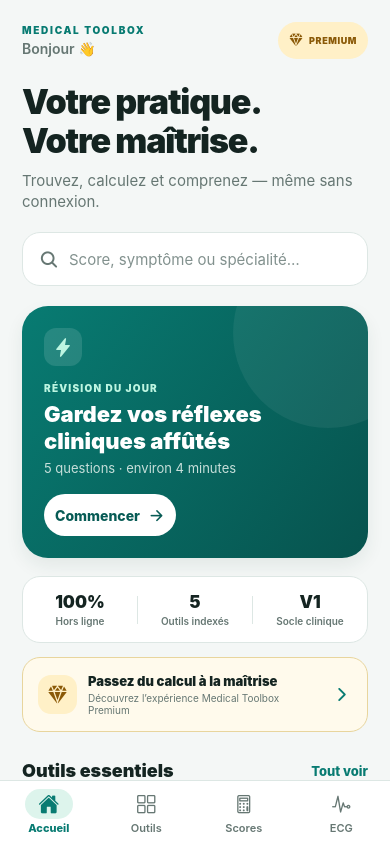
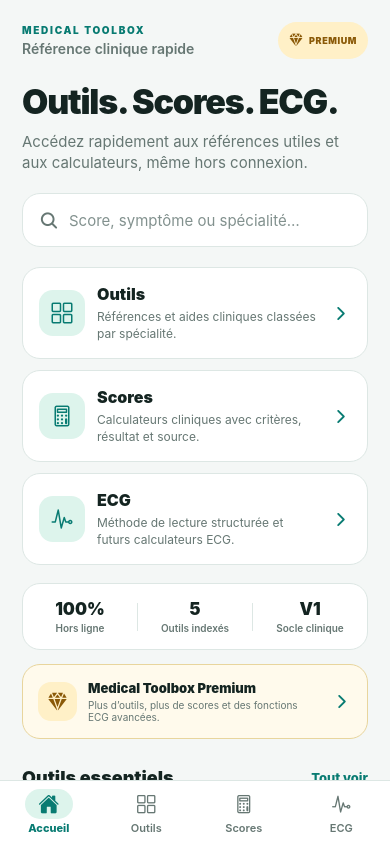
Before and after one commit to TOKYO203/tools, a React Native app: screen / in a window 390 px wide. Built offline with nearby package versions, Linux system fonts and the light colour scheme.

Commit message:
feat: focus home on tools scores and ECG

```diff
--- a/src/screens/HomeScreen.tsx
+++ b/src/screens/HomeScreen.tsx
@@ -1,5 +1,4 @@
 import Ionicons from '@expo/vector-icons/Ionicons';
-import { LinearGradient } from 'expo-linear-gradient';
 import { useState } from 'react';
 import { Pressable, ScrollView, StyleSheet, Text, View } from 'react-native';
 import { SearchBar } from '../components/SearchBar';
@@ -7,34 +6,64 @@ import { ToolCard } from '../components/ToolCard';
 import { clinicalRegistry, searchClinicalTools } from '../domain/clinical/registry';
 import { ClinicalTool } from '../domain/clinical/types';
 import { useActivity } from '../state/ActivityContext';
-import { colors, radius, shadow, spacing } from '../theme/tokens';
+import { colors, radius, spacing } from '../theme/tokens';
 
-export function HomeScreen({ onOpenTool, onBrowse, onPremium }: { onOpenTool: (tool: ClinicalTool) => void; onBrowse: () => void; onPremium: () => void }) {
+export function HomeScreen({ onOpenTool, onBrowse, onScores, onEcg, onPremium }: {
+  onOpenTool: (tool: ClinicalTool) => void;
+  onBrowse: () => void;
+  onScores: () => void;
+  onEcg: () => void;
+  onPremium: () => void;
+}) {
   const [query, setQuery] = useState('');
   const { activities } = useActivity();
   const results = searchClinicalTools(query);
   const favorites = activities.filter((item) => item.favorite).map((item) => clinicalRegistry.find((tool) => tool.id === item.toolId)).filter((tool): tool is ClinicalTool => !!tool);
   const recent = activities.filter((item) => item.openedAt !== null).slice(0, 3).map((item) => clinicalRegistry.find((tool) => tool.id === item.toolId)).filter((tool): tool is ClinicalTool => !!tool);
+
   return (
     <ScrollView style={styles.screen} contentContainerStyle={styles.content} keyboardShouldPersistTaps="handled">
-      <View style={styles.header}><View><Text style={styles.eyebrow}>MEDICAL TOOLBOX</Text><Text style={styles.greeting}>Bonjour 👋</Text></View><Pressable onPress={onPremium} style={styles.premiumChip}><Ionicons name="diamond" size={14} color="#8A5907" /><Text style={styles.premiumChipText}>PREMIUM</Text></Pressable></View>
-      <Text style={styles.title}>Votre pratique.{`\n`}Votre maîtrise.</Text>
-      <Text style={styles.subtitle}>Trouvez, calculez et comprenez — même sans connexion.</Text>
+      <View style={styles.header}>
+        <View><Text style={styles.eyebrow}>MEDICAL TOOLBOX</Text><Text style={styles.greeting}>Référence clinique rapide</Text></View>
+        <Pressable onPress={onPremium} style={styles.premiumChip}><Ionicons name="diamond" size={14} color="#8A5907" /><Text style={styles.premiumChipText}>PREMIUM</Text></Pressable>
+      </View>
+
+      <Text style={styles.title}>Outils. Scores. ECG.</Text>
+      <Text style={styles.subtitle}>Accédez rapidement aux références utiles et aux calculateurs, même hors connexion.</Text>
       <SearchBar value={query} onChangeText={setQuery} />
+
       {!!query ? (
         <View style={styles.section}><Text style={styles.sectionTitle}>{results.length} résultat{results.length > 1 ? 's' : ''}</Text>{results.map((tool) => <ToolCard key={tool.id} tool={tool} onPress={() => onOpenTool(tool)} compact />)}</View>
       ) : (
         <>
-          <LinearGradient colors={['#087B72', '#07534E']} start={{ x: 0, y: 0 }} end={{ x: 1, y: 1 }} style={styles.hero}>
-            <View style={styles.heroOrb} /><View style={styles.heroIcon}><Ionicons name="flash" size={20} color="#BDF5E1" /></View><Text style={styles.heroLabel}>RÉVISION DU JOUR</Text><Text style={styles.heroTitle}>Gardez vos réflexes cliniques affûtés</Text><Text style={styles.heroText}>5 questions · environ 4 minutes</Text>
-            <Pressable style={styles.heroButton}><Text style={styles.heroButtonText}>Commencer</Text><Ionicons name="arrow-forward" size={17} color={colors.tealDark} /></Pressable>
-          </LinearGradient>
+          <View style={styles.hubs}>
+            <Pressable style={styles.hubCard} onPress={onBrowse}>
+              <View style={styles.hubIcon}><Ionicons name="grid-outline" size={24} color={colors.teal} /></View>
+              <View style={styles.hubBody}><Text style={styles.hubTitle}>Outils</Text><Text style={styles.hubText}>Références et aides cliniques classées par spécialité.</Text></View>
+              <Ionicons name="chevron-forward" size={20} color={colors.teal} />
+            </Pressable>
+            <Pressable style={styles.hubCard} onPress={onScores}>
+              <View style={styles.hubIcon}><Ionicons name="calculator-outline" size={24} color={colors.teal} /></View>
+              <View style={styles.hubBody}><Text style={styles.hubTitle}>Scores</Text><Text style={styles.hubText}>Calculateurs cliniques avec critères, résultat et source.</Text></View>
+              <Ionicons name="chevron-forward" size={20} color={colors.teal} />
+            </Pressable>
+            <Pressable style={styles.hubCard} onPress={onEcg}>
+              <View style={styles.hubIcon}><Ionicons name="pulse-outline" size={24} color={colors.teal} /></View>
+              <View style={styles.hubBody}><Text style={styles.hubTitle}>ECG</Text><Text style={styles.hubText}>Méthode de lecture structurée et futurs calculateurs ECG.</Text></View>
+              <Ionicons name="chevron-forward" size={20} color={colors.teal} />
+            </Pressable>
+          </View>
+
           <View style={styles.stats}><View style={styles.stat}><Text style={styles.statValue}>100%</Text><Text style={styles.statLabel}>Hors ligne</Text></View><View style={styles.divider} /><View style={styles.stat}><Text style={styles.statValue}>{clinicalRegistry.length}</Text><Text style={styles.statLabel}>Outils indexés</Text></View><View style={styles.divider} /><View style={styles.stat}><Text style={styles.statValue}>V1</Text><Text style={styles.statLabel}>Socle clinique</Text></View></View>
-          <Pressable onPress={onPremium} style={styles.premiumBanner}><View style={styles.premiumIcon}><Ionicons name="diamond" size={20} color="#8A5907" /></View><View style={styles.premiumCopy}><Text style={styles.premiumTitle}>Passez du calcul à la maîtrise</Text><Text style={styles.premiumText}>Découvrez l’expérience Medical Toolbox Premium</Text></View><Ionicons name="chevron-forward" size={20} color={colors.teal} /></Pressable>
+
+          <Pressable onPress={onPremium} style={styles.premiumBanner}><View style={styles.premiumIcon}><Ionicons name="diamond" size={20} color="#8A5907" /></View><View style={styles.premiumCopy}><Text style={styles.premiumTitle}>Medical Toolbox Premium</Text><Text style={styles.premiumText}>Plus d’outils, plus de scores et des fonctions ECG avancées.</Text></View><Ionicons name="chevron-forward" size={20} color={colors.teal} /></Pressable>
+
           {!!favorites.length && <><View style={styles.sectionHeader}><Text style={styles.sectionTitle}>Vos favoris</Text><Text style={styles.savedLabel}>{favorites.length} épinglé{favorites.length > 1 ? 's' : ''}</Text></View><View style={styles.sectionCompact}>{favorites.map((tool) => <ToolCard key={tool.id} tool={tool} onPress={() => onOpenTool(tool)} compact />)}</View></>}
           {!!recent.length && <><View style={styles.sectionHeader}><Text style={styles.sectionTitle}>Récemment utilisés</Text></View><View style={styles.sectionCompact}>{recent.map((tool) => <ToolCard key={tool.id} tool={tool} onPress={() => onOpenTool(tool)} compact />)}</View></>}
+
           <View style={styles.sectionHeader}><Text style={styles.sectionTitle}>Outils essentiels</Text><Pressable onPress={onBrowse}><Text style={styles.link}>Tout voir</Text></Pressable></View>
           <View style={styles.section}>{clinicalRegistry.slice(0, 3).map((tool) => <ToolCard key={tool.id} tool={tool} onPress={() => onOpenTool(tool)} />)}</View>
+
           <View style={styles.disclaimer}><Ionicons name="shield-checkmark-outline" size={20} color={colors.teal} /><Text style={styles.disclaimerText}>Aide pédagogique et à la décision. Ne remplace pas le jugement clinique.</Text></View>
         </>
       )}
@@ -43,8 +72,37 @@ export function HomeScreen({ onOpenTool, onBrowse, onPremium }: { onOpenTool: (t
 }
 
 const styles = StyleSheet.create({
-  screen: { flex: 1, backgroundColor: colors.canvas }, content: { padding: spacing.lg, paddingBottom: 38 }, header: { flexDirection: 'row', justifyContent: 'space-between', alignItems: 'center' }, eyebrow: { color: colors.teal, fontSize: 10, fontWeight: '900', letterSpacing: 1.7 }, greeting: { marginTop: 4, color: colors.muted, fontSize: 14, fontWeight: '600' }, premiumChip: { height: 37, paddingHorizontal: 11, borderRadius: radius.pill, backgroundColor: '#FFF0C7', flexDirection: 'row', alignItems: 'center', gap: 6 }, premiumChipText: { color: '#8A5907', fontSize: 9, fontWeight: '900', letterSpacing: .6 },
-  title: { marginTop: 23, color: colors.ink, fontSize: 34, lineHeight: 39, fontWeight: '900', letterSpacing: -1.2 }, subtitle: { marginTop: 10, marginBottom: 20, color: colors.muted, fontSize: 15, lineHeight: 21 }, hero: { marginTop: 20, minHeight: 246, padding: 22, borderRadius: radius.lg, overflow: 'hidden', ...shadow }, heroOrb: { position: 'absolute', width: 190, height: 190, borderRadius: 95, right: -55, top: -68, backgroundColor: 'rgba(255,255,255,0.06)' }, heroIcon: { width: 38, height: 38, borderRadius: 12, backgroundColor: 'rgba(255,255,255,0.12)', alignItems: 'center', justifyContent: 'center' }, heroLabel: { marginTop: 16, color: '#BDF5E1', fontSize: 10, fontWeight: '900', letterSpacing: 1.2 }, heroTitle: { marginTop: 7, maxWidth: 270, color: '#FFFFFF', fontSize: 22, lineHeight: 27, fontWeight: '900' }, heroText: { marginTop: 5, color: '#C7DFDA', fontSize: 13 }, heroButton: { marginTop: 18, width: 132, minHeight: 42, borderRadius: radius.pill, backgroundColor: '#FFFFFF', flexDirection: 'row', alignItems: 'center', justifyContent: 'center', gap: 8 }, heroButtonText: { color: colors.tealDark, fontWeight: '800' },
-  stats: { marginTop: 18, flexDirection: 'row', alignItems: 'center', backgroundColor: colors.surface, paddingVertical: 15, borderRadius: radius.md, borderWidth: 1, borderColor: colors.line }, stat: { flex: 1, alignItems: 'center' }, statValue: { color: colors.ink, fontSize: 17, fontWeight: '900' }, statLabel: { marginTop: 3, color: colors.muted, fontSize: 10, fontWeight: '600' }, divider: { height: 28, width: 1, backgroundColor: colors.line }, sectionHeader: { marginTop: 28, marginBottom: 12, flexDirection: 'row', justifyContent: 'space-between', alignItems: 'center' }, sectionTitle: { color: colors.ink, fontSize: 18, fontWeight: '900' }, savedLabel: { color: colors.danger, fontSize: 11, fontWeight: '800' }, link: { color: colors.teal, fontSize: 13, fontWeight: '800' }, section: { marginTop: 18, gap: 12 }, sectionCompact: { gap: 9 }, disclaimer: { marginTop: 24, flexDirection: 'row', alignItems: 'center', gap: 10, padding: 15, backgroundColor: colors.mint, borderRadius: radius.md }, disclaimerText: { flex: 1, color: colors.tealDark, fontSize: 12, lineHeight: 17, fontWeight: '600' },
-  premiumBanner: { marginTop: 14, padding: 15, borderRadius: radius.md, borderWidth: 1, borderColor: '#E8D59D', backgroundColor: '#FFFAEC', flexDirection: 'row', alignItems: 'center', gap: 11 }, premiumIcon: { width: 39, height: 39, borderRadius: 13, backgroundColor: '#FFF0C7', alignItems: 'center', justifyContent: 'center' }, premiumCopy: { flex: 1 }, premiumTitle: { color: colors.ink, fontSize: 13, fontWeight: '900' }, premiumText: { marginTop: 3, color: colors.muted, fontSize: 10 },
+  screen: { flex: 1, backgroundColor: colors.canvas },
+  content: { padding: spacing.lg, paddingBottom: 38 },
+  header: { flexDirection: 'row', justifyContent: 'space-between', alignItems: 'center' },
+  eyebrow: { color: colors.teal, fontSize: 10, fontWeight: '900', letterSpacing: 1.7 },
+  greeting: { marginTop: 4, color: colors.muted, fontSize: 14, fontWeight: '600' },
+  premiumChip: { height: 37, paddingHorizontal: 11, borderRadius: radius.pill, backgroundColor: '#FFF0C7', flexDirection: 'row', alignItems: 'center', gap: 6 },
+  premiumChipText: { color: '#8A5907', fontSize: 9, fontWeight: '900', letterSpacing: .6 },
+  title: { marginTop: 23, color: colors.ink, fontSize: 34, lineHeight: 39, fontWeight: '900', letterSpacing: -1.2 },
+  subtitle: { marginTop: 10, marginBottom: 20, color: colors.muted, fontSize: 15, lineHeight: 21 },
+  hubs: { marginTop: 20, gap: 11 },
+  hubCard: { flexDirection: 'row', alignItems: 'center', gap: 12, padding: 16, backgroundColor: colors.surface, borderRadius: radius.md, borderWidth: 1, borderColor: colors.line },
+  hubIcon: { width: 46, height: 46, alignItems: 'center', justifyContent: 'center', borderRadius: 14, backgroundColor: colors.mint },
+  hubBody: { flex: 1 },
+  hubTitle: { color: colors.ink, fontSize: 16, fontWeight: '900' },
+  hubText: { marginTop: 4, color: colors.muted, fontSize: 12, lineHeight: 17 },
+  stats: { marginTop: 18, flexDirection: 'row', alignItems: 'center', backgroundColor: colors.surface, paddingVertical: 15, borderRadius: radius.md, borderWidth: 1, borderColor: colors.line },
+  stat: { flex: 1, alignItems: 'center' },
+  statValue: { color: colors.ink, fontSize: 17, fontWeight: '900' },
+  statLabel: { marginTop: 3, color: colors.muted, fontSize: 10, fontWeight: '600' },
+  divider: { height: 28, width: 1, backgroundColor: colors.line },
+  sectionHeader: { marginTop: 28, marginBottom: 12, flexDirection: 'row', justifyContent: 'space-between', alignItems: 'center' },
+  sectionTitle: { color: colors.ink, fontSize: 18, fontWeight: '900' },
+  savedLabel: { color: colors.danger, fontSize: 11, fontWeight: '800' },
+  link: { color: colors.teal, fontSize: 13, fontWeight: '800' },
+  section: { marginTop: 18, gap: 12 },
+  sectionCompact: { gap: 9 },
+  disclaimer: { marginTop: 24, flexDirection: 'row', alignItems: 'center', gap: 10, padding: 15, backgroundColor: colors.mint, borderRadius: radius.md },
+  disclaimerText: { flex: 1, color: colors.tealDark, fontSize: 12, lineHeight: 17, fontWeight: '600' },
+  premiumBanner: { marginTop: 14, padding: 15, borderRadius: radius.md, borderWidth: 1, borderColor: '#E8D59D', backgroundColor: '#FFFAEC', flexDirection: 'row', alignItems: 'center', gap: 11 },
+  premiumIcon: { width: 39, height: 39, borderRadius: 13, backgroundColor: '#FFF0C7', alignItems: 'center', justifyContent: 'center' },
+  premiumCopy: { flex: 1 },
+  premiumTitle: { color: colors.ink, fontSize: 13, fontWeight: '900' },
+  premiumText: { marginTop: 3, color: colors.muted, fontSize: 10 },
 });
```
